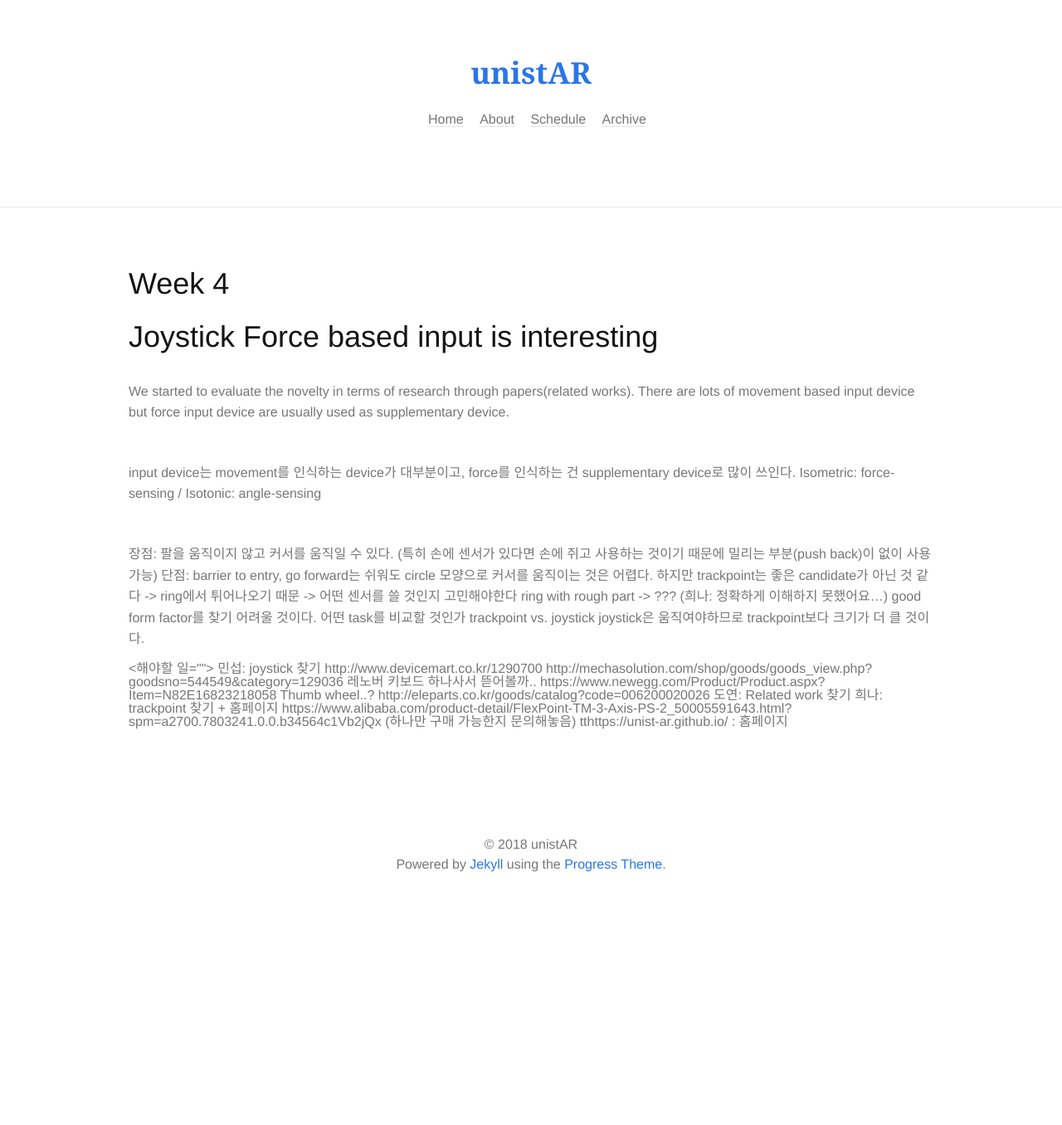
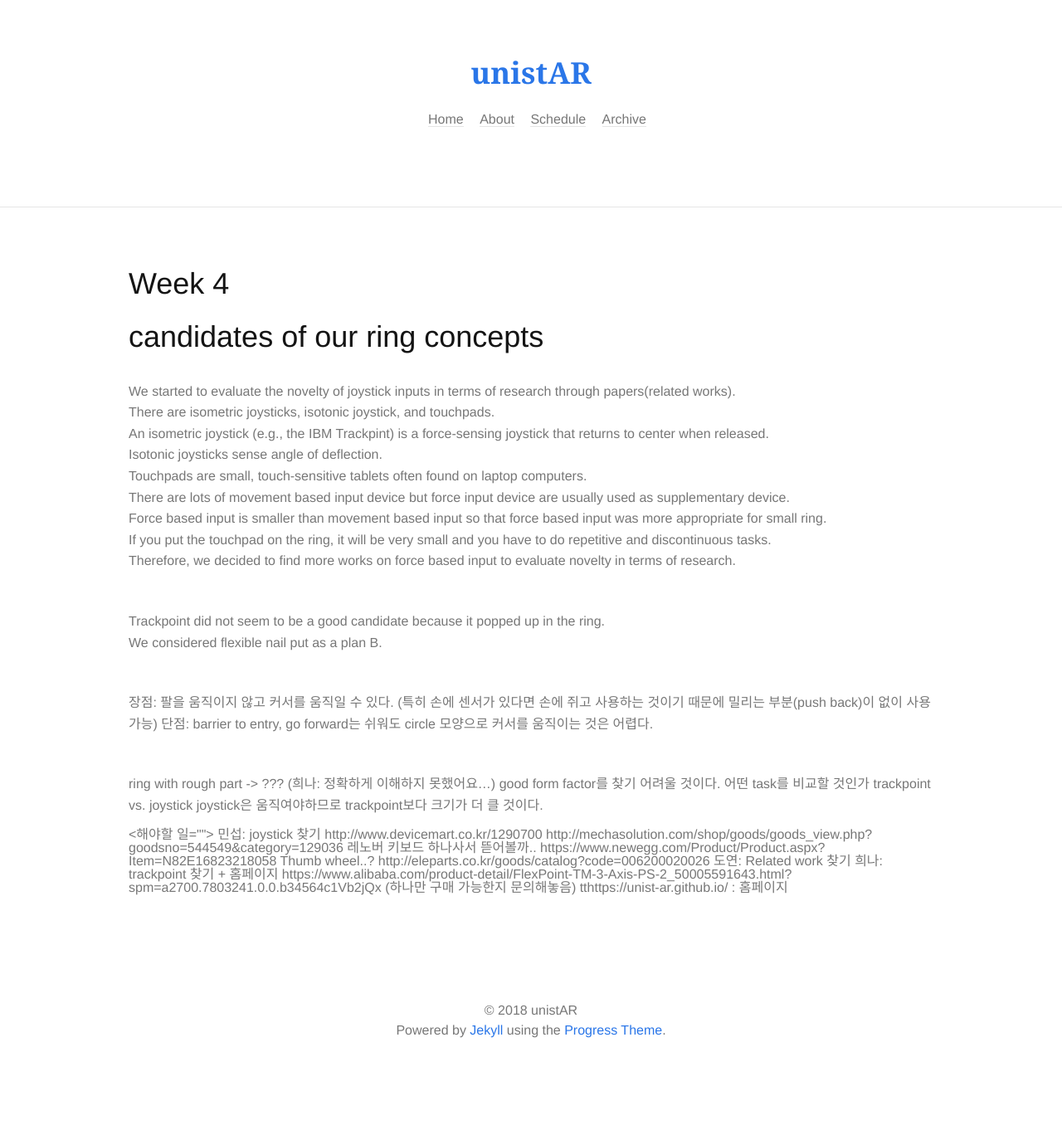
Before and after one commit to unist-AR/unist-AR.github.io, a Jekyll site: the page built from _posts/2017-04-06-Week-4.md, in a window 1280 px wide. Shown: the whole page at 83% size. Built offline with Jekyll 4.4.1, drawn with Linux system fonts in a browser that asks for light colours; some web fonts are replaced; before the commit the page ends 1156 px from its top, so only the background shows below that.

Commit message:
Update 2017-04-06-Week-4.md

```diff
--- a/_posts/2017-04-06-Week-4.md
+++ b/_posts/2017-04-06-Week-4.md
@@ -4,18 +4,25 @@ title: Week 4
 description: ""
 ---
 
-# Joystick Force based input is interesting
+# candidates of our ring concepts
 
-We started to evaluate the novelty in terms of research through papers(related works).
-There are lots of movement based input device but force input device are usually used as supplementary device.
+We started to evaluate the novelty of joystick inputs in terms of research through papers(related works).<br>
+There are isometric joysticks, isotonic joystick, and touchpads.<br>
+An isometric joystick (e.g., the IBM Trackpint) is a force-sensing joystick that returns to center when released.<br>
+Isotonic joysticks sense angle of deflection.<br>
+Touchpads are small, touch-sensitive tablets often found on laptop computers.<br>
+There are lots of movement based input device but force input device are usually used as supplementary device.<br>
+Force based input is smaller than movement based input so that force based input was more appropriate for small ring.<br>
+If you put the touchpad on the ring, it will be very small and you have to do repetitive and discontinuous tasks.<br>
+Therefore, we decided to find more works on force based input to evaluate novelty in terms of research.<br>
 
-input device는 movement를 인식하는 device가 대부분이고, force를 인식하는 건 supplementary device로 많이 쓰인다.
-Isometric: force-sensing / Isotonic: angle-sensing
+Trackpoint did not seem to be a good candidate because it popped up in the ring.<br>
+We considered flexible nail put as a plan B.<br>
 
 
 장점: 팔을 움직이지 않고 커서를 움직일 수 있다. (특히 손에 센서가 있다면 손에 쥐고 사용하는 것이기 때문에 밀리는 부분(push back)이 없이 사용가능)
 단점: barrier to entry, go forward는 쉬워도 circle 모양으로 커서를 움직이는 것은 어렵다.
-하지만 trackpoint는 좋은 candidate가 아닌 것 같다 -> ring에서 튀어나오기 때문 -> 어떤 센서를 쓸 것인지 고민해야한다
+
 ring with rough part -> ??? (희나: 정확하게 이해하지 못했어요…)
 good form factor를 찾기 어려울 것이다.
 어떤 task를 비교할 것인가
```
